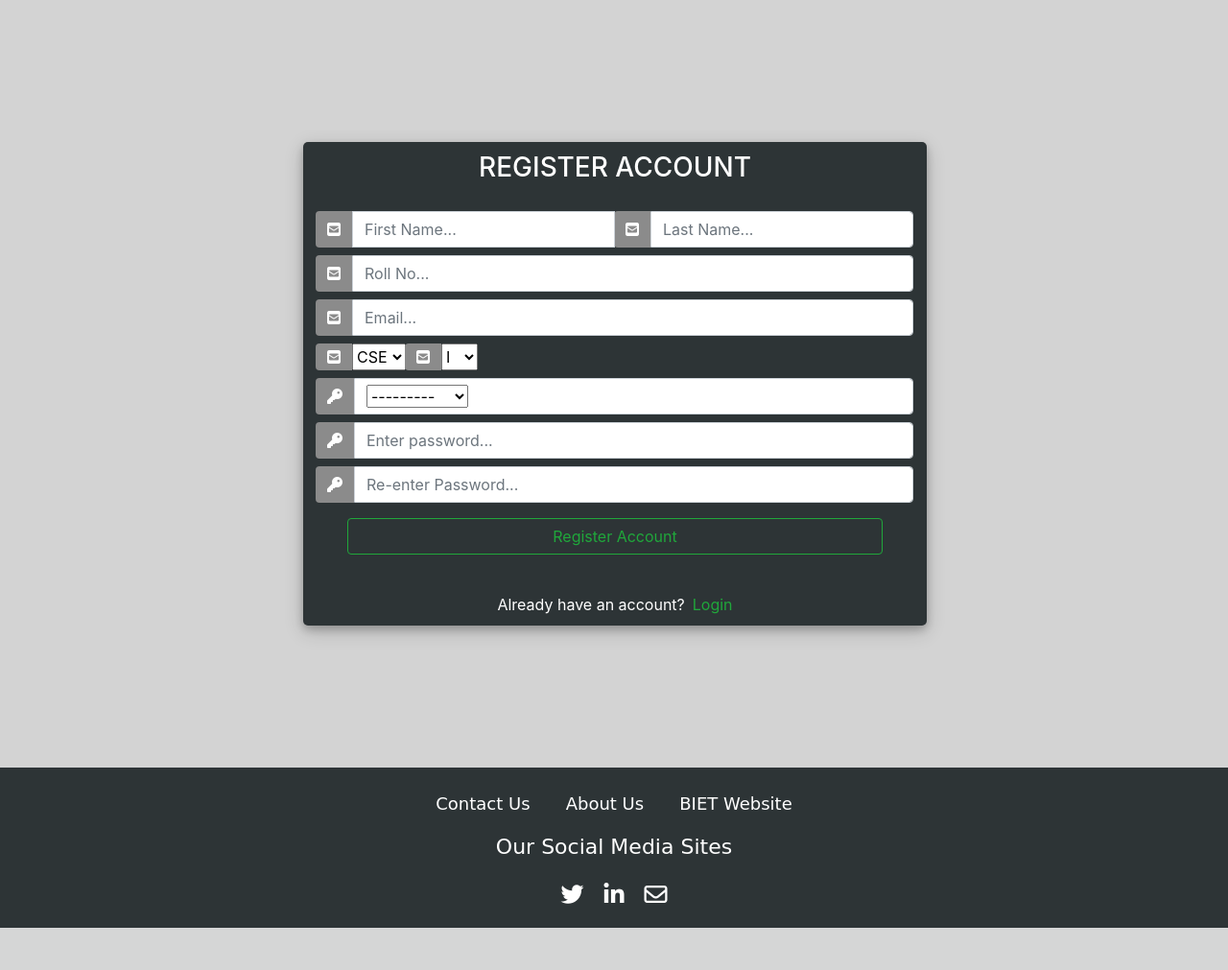
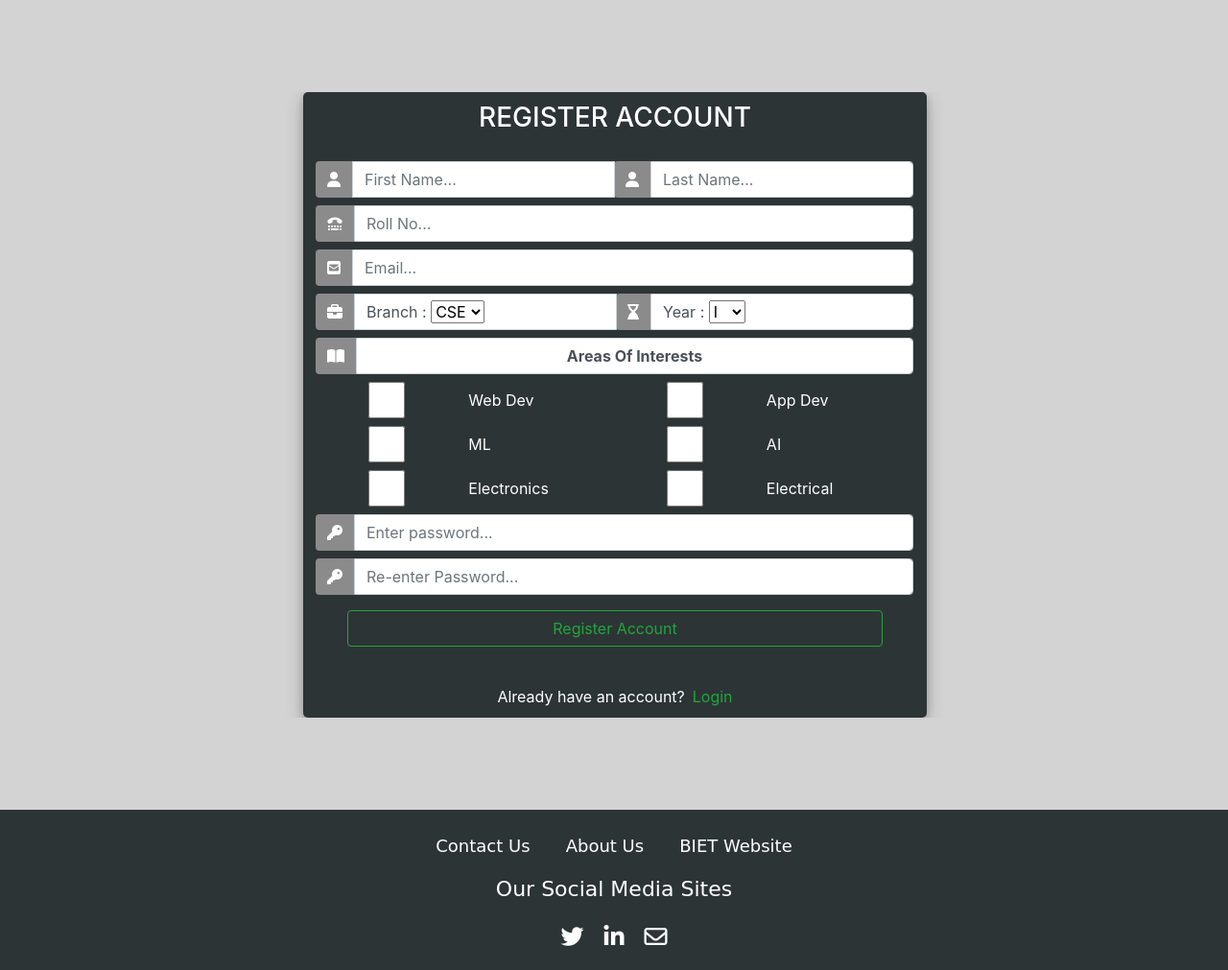
Before and after one commit to codebiet/lms, a Django app: page /signup/ in a window 1280 px wide. Shown: the part 62-1073 px from the top of the page at 96% size. Before the commit the page ends 1029 px from the top, so only its background shows below. Run offline with Django 3.2, Linux system fonts and the light colour scheme; some libraries are stand-ins or nearby versions.

Commit message:
fixed some bugs and done some improvements in profile, signup, specific book and pdf page

```diff
--- a/main/templates/main/index.html
+++ b/main/templates/main/index.html
@@ -9,7 +9,7 @@
 
 {% block content %}
 
-<nav class="navbar navbar-expand-lg navbar-fixed-top mr-0" >
+<nav class="navbar navbar-expand-lg navbar-fixed-top mr-0" style="overflow: hidden">
     <a class="navbar-brand ml-5" href="{% url 'index' %}" style="font-family: Georgia, 'Times New Roman', Times, serif;">BIET Library</a>
     <button class="navbar-toggler" type="button" data-toggle="collapse" data-target="#collapsibleNavbar">
         <span class="navbar-toggler-icon fas fa-bars"></span>
@@ -44,7 +44,7 @@
     <div class="container-float" style="height: 500px;"></div>
 {% endblock %}
 
-<div class="footer pt-4 mr-0" style="overflow-x: hidden;">
+<div class="footer pt-4 mr-0" style="overflow: hidden;">
     <div class="row">
         <div class="col-sm-12 col-md-12 text-center" style="padding-bottom: 15px;">
             <a class="nav-link" style="display: inline;" href="http://bietjhs.ac.in/address/" target="_blank">Contact Us</a>
--- a/main/templates/main/signup.html
+++ b/main/templates/main/signup.html
@@ -11,10 +11,10 @@
 {% block main-content %}
 
 
-	<div class="container h-100" style="overflow-y: hidden;">
-		<div class="d-flex justify-content-center h-100">
-			<div class="user_card">
-				<div class="d-flex justify-content-center">
+	<div class="container h-125 my-5" style="overflow-y: hidden;">
+		<div class="d-flex justify-content-center h-125 my-5" style="overflow-y:hidden;">
+			<div class="user_card" style="overflow-y:hidden;">
+				<div class="d-flex justify-content-center" style="overflow-y:hidden;">
 					<h3 id="form-title">REGISTER ACCOUNT</h3>
 				</div>
 				<div class="d-flex justify-content-center form_container">
@@ -23,18 +23,18 @@
 						{% csrf_token %}
 						<div class="input-group mb-2">
 							<div class="input-group-append">
-								<span class="input-group-text"><i class="fas fa-envelope-square"></i></span>
+								<span class="input-group-text"><i class="fas fa-user"></i></span>
 							</div>
 							{{form.first_name}}
 							<div class="input-group-append">
-								<span class="input-group-text"><i class="fas fa-envelope-square"></i></span>
+								<span class="input-group-text"><i class="fas fa-user"></i></span>
 							</div>
 							{{form.last_name}}
 						</div>
 
 						<div class="input-group mb-2">
 							<div class="input-group-append">
-								<span class="input-group-text"><i class="fas fa-envelope-square"></i></span>
+								<span class="input-group-text"><i class="fa fa-tty" aria-hidden="true"></i></span>
 							</div>
 							{{form.roll_no}}
 						</div>
@@ -46,20 +46,43 @@
 						</div>
 						<div class="input-group mb-2">
 							<div class="input-group-append">
-								<span class="input-group-text"><i class="fas fa-envelope-square"></i></span>
+								<span class="input-group-text"><i class="fa fa-briefcase" aria-hidden="true"></i></span>
 							</div>
-							{{form.branch}}
+							<div class="form-control">Branch :	 {{form.branch}}</div>
 							<div class="input-group-append">
-								<span class="input-group-text"><i class="fas fa-envelope-square"></i></span>
+								<span class="input-group-text"><i class="fa fa-hourglass-end" aria-hidden="true"></i></span>
 							</div>
-							{{form.year}}
+							<div class="form-control">Year : 	{{form.year}}</div>
 						</div>
 						<div class="input-group mb-2">
 							<div class="input-group-append">
-								<span class="input-group-text"><i class="fas fa-key"></i></span>
+								<span class="input-group-text"><i class="fas fa-book-open "></i></span>
 							</div>
-							<div class="form-control" style="display: inline-flex;">{{form.areas_of_interest}}</div>
+							<p class="text-center form-control" style="background-color:white"><b>Areas Of Interests</b></p>
 						</div>
+						<div class="input-group mb-2">
+
+							<input type="checkbox" id="aoi1" name="areas_of_interest" value="1">
+							<div class="form-control" style="color:white;background-color: #2d3436; border-color: #2d3436;">Web Dev</div>
+							<input type="checkbox" id="aoi2" name="areas_of_interest" value="2">
+							<div class="form-control" style="color:white;background-color: #2d3436; border-color: #2d3436;">App Dev</div>
+						</div>
+
+						<div class="input-group mb-2">
+							<input type="checkbox" id="aoi3" name="areas_of_interest" value="3">
+							<div class="form-control" style="color:white;background-color: #2d3436; border-color: #2d3436;">ML</div>
+
+							<input type="checkbox" id="aoi4" name="areas_of_interest" value="4">
+							<div class="form-control" style="color:white;background-color: #2d3436; border-color: #2d3436;">AI</div>
+						</div>
+						<div class="input-group mb-2">
+							<input type="checkbox" id="aoi5" name="areas_of_interest" value="5">
+							<div class="form-control" style="color:white;background-color: #2d3436; border-color: #2d3436;">Electronics</div>
+
+							<input type="checkbox" id="aoi6" name="areas_of_interest" value="6">
+							<div class="form-control" style="color:white;background-color: #2d3436; border-color: #2d3436;">Electrical</div>
+						</div>
+
 						<div class="input-group mb-2">
 							<div class="input-group-append">
 								<span class="input-group-text"><i class="fas fa-key"></i></span>
@@ -96,12 +119,12 @@
 
 		//Query All input fields
 		var form_fields = document.getElementsByTagName('input')
-      form_fields[2].placeholder='First Name...';
-      form_fields[3].placeholder='Last Name...';
-      form_fields[4].placeholder='Roll No...';
+      	form_fields[2].placeholder='First Name...';
+      	form_fields[3].placeholder='Last Name...';
+      	form_fields[4].placeholder='Roll No...';
 		form_fields[5].placeholder='Email...';
-		form_fields[6].placeholder='Enter password...';
-		form_fields[7].placeholder='Re-enter Password...';
+		form_fields[12].placeholder='Enter password...';
+		form_fields[13].placeholder='Re-enter Password...';
 
 
 		for (var field in form_fields){
```
Also changed, not shown: main/templates/main/profile.html (+7 -2 lines), main/templates/main/specific_book.html (+2 -10 lines), main/templates/main/specific_pdf.html (+1 -12 lines), db.sqlite3, main/migrations/0005_auto_20201202_2304.py (added), main/static/main/logsign.css (line endings or trailing spaces), main/templates/main/login.html (line endings or trailing spaces).
